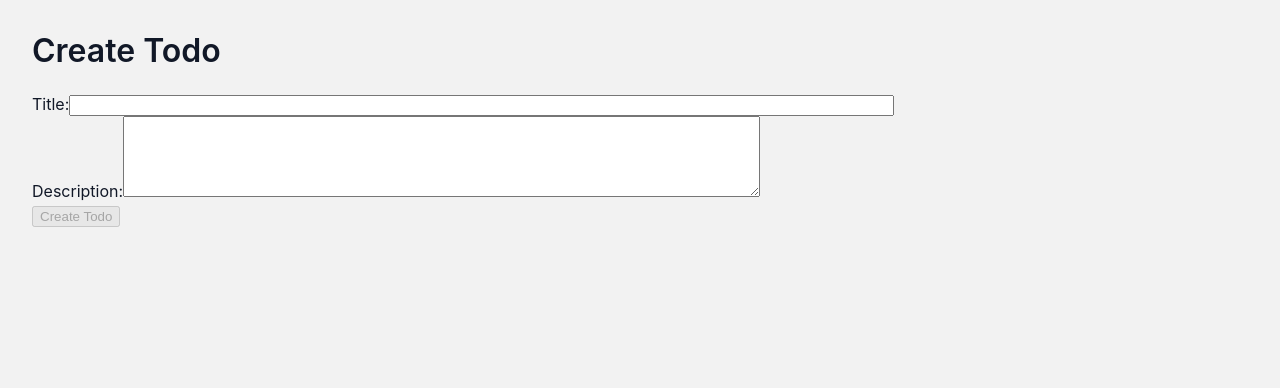
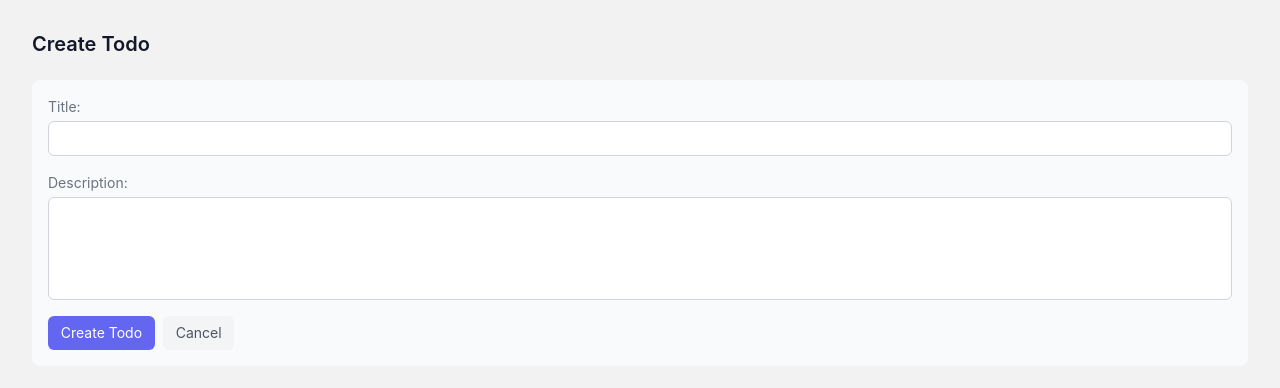
Before and after one commit to deemsk/todo-angular, an Angular app: page /todos/create in a window 1280 px wide. Shown: the top 388 px of the page. Built offline with nearby package versions, Linux system fonts and the light colour scheme.

Commit message:
Updatye form styles

```diff
--- a/src/app/components/todo-form/todo-form.component.html
+++ b/src/app/components/todo-form/todo-form.component.html
@@ -1,27 +1,25 @@
-<form [formGroup]="todoForm" (ngSubmit)="onSubmit()">
-    <div>
+<form class="form" [formGroup]="todoForm" (ngSubmit)="onSubmit()">
+    <div class="form__field">
         <label for="title">Title:</label>
-        <input id="title" type="text" formControlName="title" size="100" required />
-        <!-- <div
-            *ngIf="
-                todoForm.get('title')?.invalid && todoForm.get('title')?.touched
-            "
-        >
-            Title is required.
-        </div> -->
+        <input id="title" type="text" class="text" formControlName="title" size="100" required />
     </div>
-    <div>
+    <div class="form__field">
         <label for="description">Description:</label>
-        <textarea id="description" formControlName="description" cols="77" rows="5"></textarea>
+        <textarea id="description" class="textarea" formControlName="description" cols="77" rows="5"></textarea>
     </div>
-    <button type="submit" [disabled]="todoForm.invalid">
+    <div class="form__actions">
+        <button type="submit" class="button button_type_action button_size_m" [disabled]="todoForm.invalid">
             @if (this.mode === "create") {
                 Create Todo
             } @else {
                 Update Todo
             }
         </button>
+        <button type="button" class="button button_type_cancel button_size_m" (click)="onCancel()">Cancel</button>
         @if (this.mode === "edit") {
-        <button type="button" (click)="onDelete()">Delete Todo</button>
+            <div class="form__actions-aside">
+                <button type="button" class="button button_type_danger button_size_m" (click)="onDelete()">Delete Todo</button>
+            </div>
         }
+    </div>
 </form>
--- a/src/app/components/todo-form/todo-form.component.ts
+++ b/src/app/components/todo-form/todo-form.component.ts
@@ -2,7 +2,6 @@ import {
     Component,
     Input,
     OnChanges,
-    OnInit,
     SimpleChanges,
 } from '@angular/core';
 import { FormControl, FormGroup, ReactiveFormsModule } from '@angular/forms';
@@ -78,4 +77,8 @@ export class TodoFormComponent implements OnChanges {
             });
         }
     }
+
+    onCancel() {
+        this.router.navigate(['/todos']);
+    }
 }
--- a/src/app/pages/todo-create/todo-create.component.html
+++ b/src/app/pages/todo-create/todo-create.component.html
@@ -1,3 +1,3 @@
-<h1>Create Todo</h1>
+<h1 class="header">Create Todo</h1>
 
 <app-todo-form></app-todo-form>
--- a/src/app/pages/todo-edit/todo-edit.component.html
+++ b/src/app/pages/todo-edit/todo-edit.component.html
@@ -1,3 +1,3 @@
-<h1>Todo Details</h1>
+<h1 class="header">Edit Todo</h1>
 
 <app-todo-form mode="edit" [todoData]="todo"></app-todo-form>
--- a/src/app/pages/todo-list/todo-list.component.html
+++ b/src/app/pages/todo-list/todo-list.component.html
@@ -1,4 +1,8 @@
 <h1 class="header">Todos</h1>
+
+<div>
+    <a routerLink="/todos/create" class="button button_size_m button_type_action">Create todo</a>
+</div>
 
 @if (todos && todos.length > 1) {
     <ul class="todo-list">
@@ -32,7 +36,3 @@
 } @else {
     <p>No todos available.</p>
 }
-
-<div>
-    <a routerLink="/todos/create">Create New Todo</a>
-</div>
--- a/src/styles.scss
+++ b/src/styles.scss
@@ -70,6 +70,109 @@ strong {
     color: #111827;
 }
 
+/* Form section */
+.form {
+    margin-top: 1.5rem;
+    background-color: #f9fafb;
+    border-radius: 8px;
+    padding: 1rem;
+
+    &__field {
+        display: flex;
+        flex-direction: column;
+        margin-bottom: 1rem;
+
+        & label {
+            font-size: 0.875rem;
+            color: #6b7280;
+            margin-bottom: 0.25rem;
+        }
+    }
+
+    &__actions {
+        display: flex;
+        justify-content: start;
+        gap: 0.5rem;
+    }
+
+    &__actions-aside {
+        margin-left: auto;
+    }
+}
+
+/* Button */
+.button {
+    display: inline-block;
+    text-decoration: none;
+    border: none;
+    border-radius: 6px;
+    font: inherit;
+    cursor: pointer;
+    background-color: transparent;
+    transition: background-color, border-color, color 0.2s ease;
+    text-align: center;
+
+    /* Type modifiers */
+    &_type_action {
+        background-color: #6366f1;
+        color: #ffffff;
+
+        &:hover {
+            background-color: #4f46e5;
+        }
+    }
+    &_type_danger {
+        border: 1px solid #dd6461;
+        color: #d9534f;
+
+        &:hover {
+            border-color: #ae423f;
+            color: #ae423f;
+        }
+    }
+    &_type_cancel {
+        background-color: #f3f4f6;
+        color: #4b5563;
+
+        &:hover {
+            background-color: #e5e7eb;
+        }
+    }
+
+    /* Size modifiers */
+    &_size_s {
+        padding: 0.25rem 0.5rem;
+        font-size: 0.65rem;
+    }
+    &_size_m {
+        padding: 0.4rem 0.8rem;
+        font-size: 0.875rem;
+    }
+}
+
+/* Input & Textarea */
+.text,
+.textarea {
+    padding: 0.5rem 0.75rem;
+    border: 1px solid #d1d5db;
+    border-radius: 6px;
+    font-family: inherit;
+    font-size: 0.875rem;
+    font-weight: normal;
+    font-style: normal;
+    color: #374151;
+    outline: none;
+    transition: border-color 0.2s ease;
+
+    &:focus {
+        border-color: #6366f1;
+    }
+}
+.textarea {
+    resize: none;
+    min-height: 80px;
+}
+
 /* Checkbox */
 .checkbox {
     display: inline;
@@ -98,7 +201,7 @@ strong {
         border-color: var(--color-checkbox-border);
 
         &::after {
-            content: '';
+            content: "";
             position: absolute;
             left: 1px;
             right: 1px;
```
Lines whose indentation alone changed are shown as unchanged.
